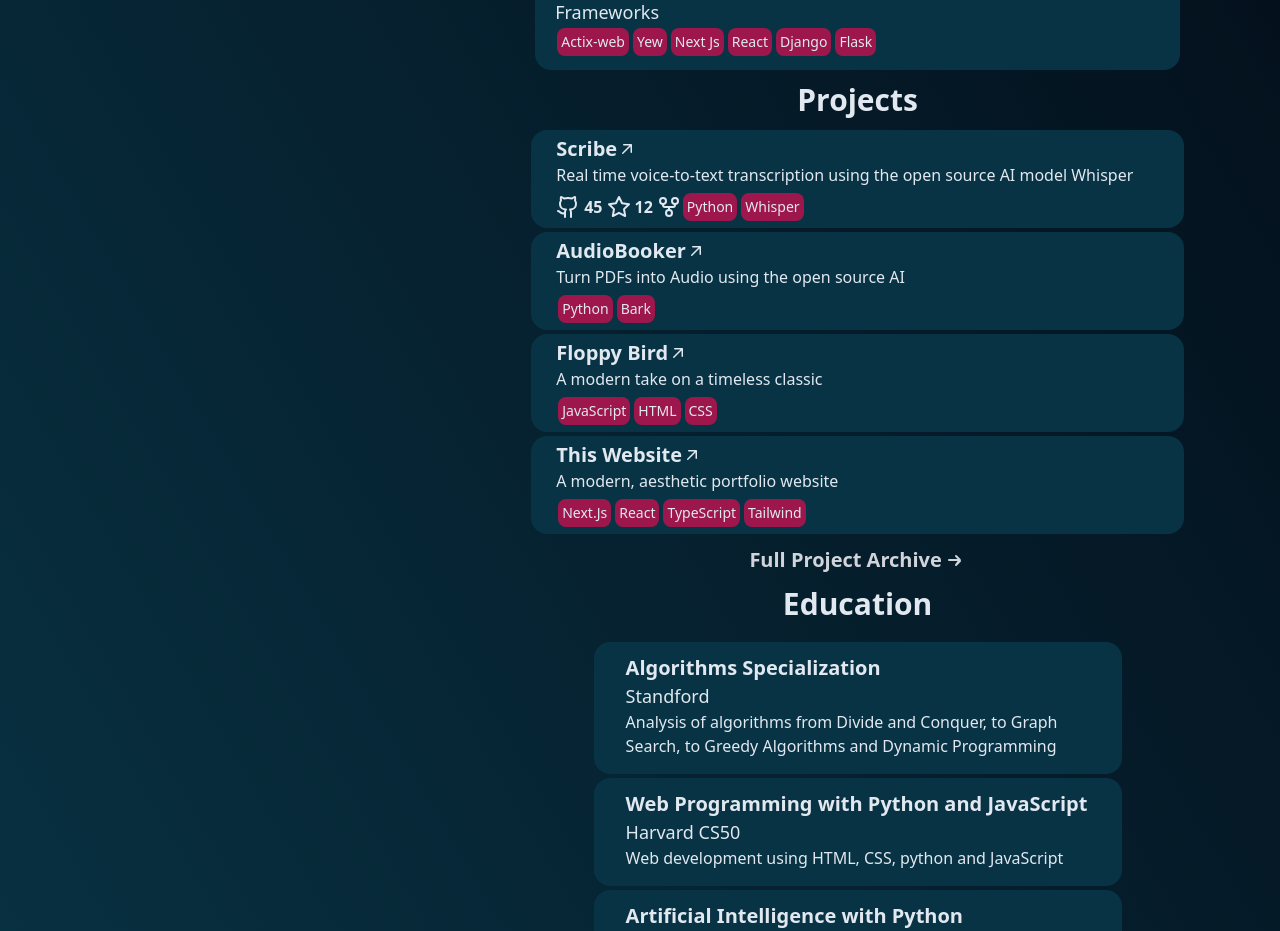
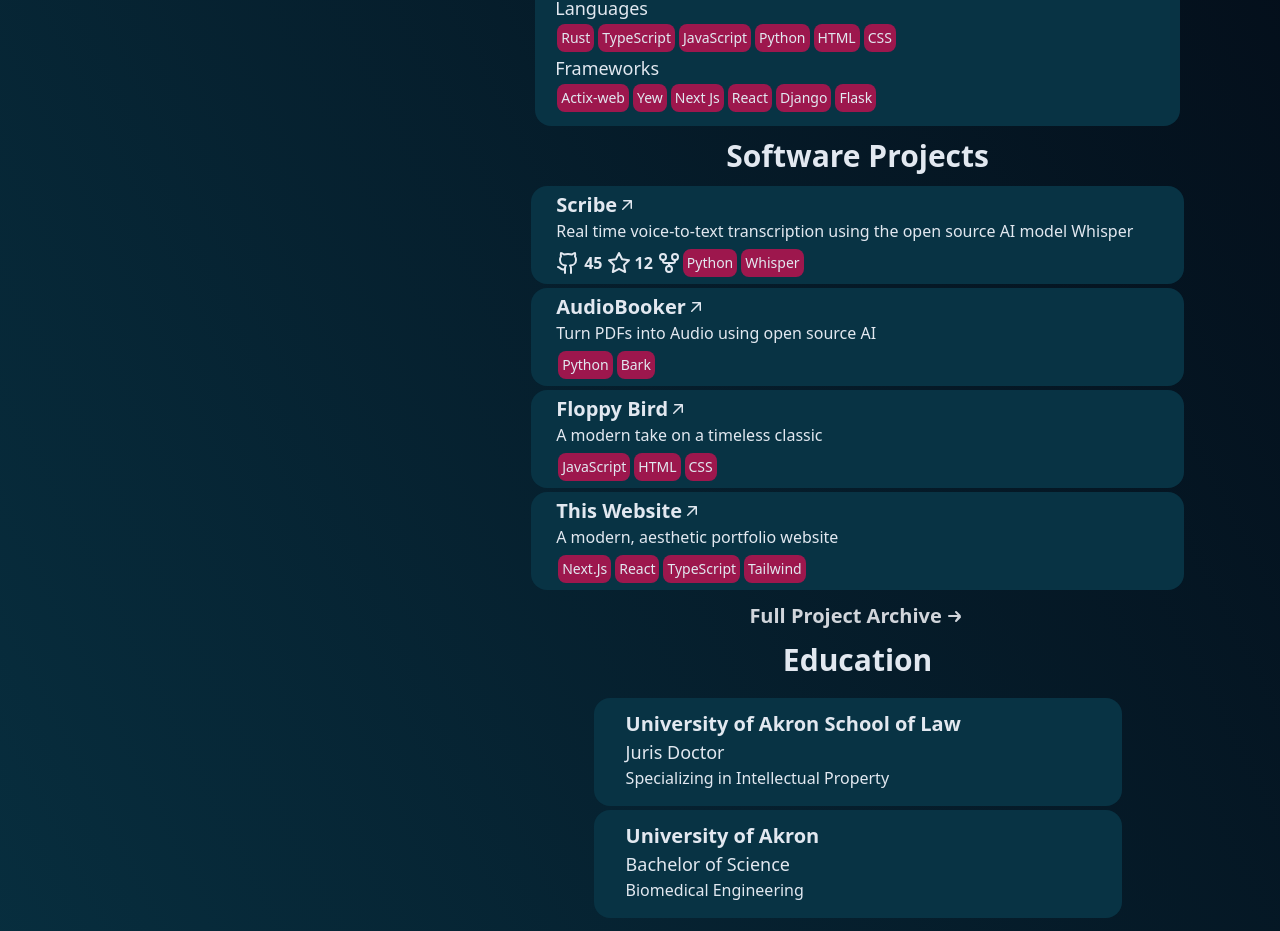
Before and after one commit to JohnZolton/portfolio-mk2, a Next.js app: page / in a window 1280 px wide. Shown: the part 960-1891 px from the top of the page. Built offline with nearby package versions, Linux system fonts and the light colour scheme.

Commit message:
updated education and bio

```diff
--- a/src/pages/components/courselist.tsx
+++ b/src/pages/components/courselist.tsx
@@ -5,6 +5,17 @@ export function CourseList() {
     <div className="mt-3 flex flex-col items-center">
       <div className="text-center text-3xl font-semibold">Education</div>
       <div className="m-1 max-w-xl  px-5 py-3">
+        <CourseTile
+          title="University of Akron School of Law"
+          institution="Juris Doctor"
+          description="Specializing in Intellectual Property"
+        />
+        <CourseTile
+          title="University of Akron"
+          institution="Bachelor of Science"
+          description="Biomedical Engineering"
+        />
+      <div className="text-center my-2 text-2xl font-semibold">Computer Science Courses</div>
         <CourseTile
           title="Algorithms Specialization"
           institution="Standford"
--- a/src/pages/index.tsx
+++ b/src/pages/index.tsx
@@ -43,7 +43,7 @@ function SmallProjects() {
   const [hoveredProject, setHoveredProject] = useState("");
   return (
     <div>
-      <div className="my-3 text-center text-3xl font-semibold">Projects</div>
+      <div className="my-3 text-center text-3xl font-semibold">Software Projects</div>
       <ProjectTile
         title="Scribe"
         description="Real time voice-to-text transcription using the open source AI model Whisper"
@@ -57,7 +57,7 @@ function SmallProjects() {
       />
       <ProjectTile
         title="AudioBooker"
-        description="Turn PDFs into Audio using the open source AI"
+        description="Turn PDFs into Audio using open source AI"
         repo="https://github.com/JohnZolton/pdf-2-mp3"
         stack="Python, Bark"
         hovered={hoveredProject}
@@ -113,6 +113,7 @@ function BigProjectList() {
   const [hoveredProject, setHoveredProject] = useState("");
   return (
     <>
+      <div className="my-3 text-center text-3xl font-semibold">Web Projects</div>
       <ProjectTile
         title="Lyfter"
         description="Workout and exercise tracker with built in performance monitoring and program adjustment"
```
